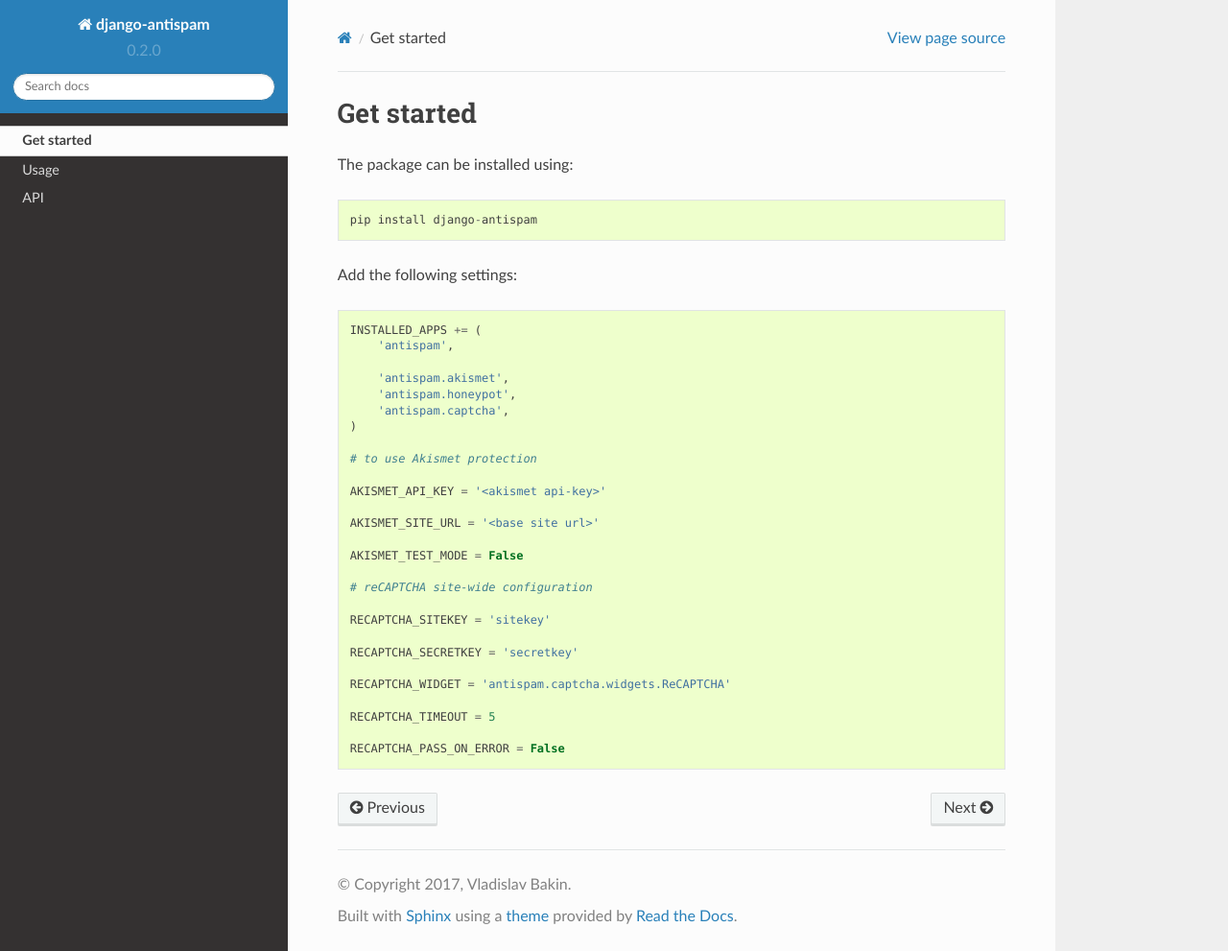
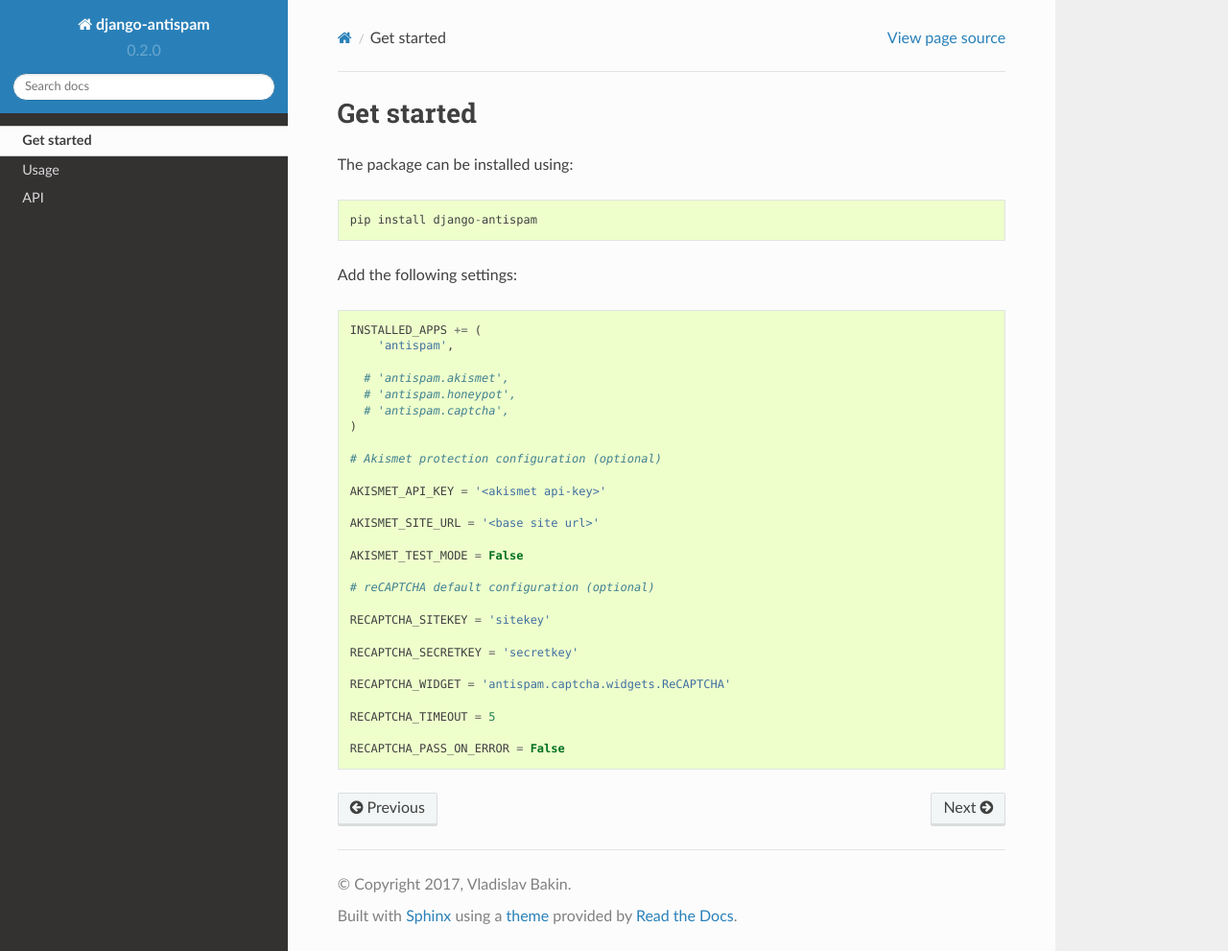
Before and after one commit to mixkorshun/django-antispam, a Sphinx documentation site: the page built from docs/getstarted.rst, in a window 1280 px wide and 991 px high. Shown: the whole window at 96% size. Built offline with Sphinx 7.4.7 and the Read the Docs theme 2.0.0, drawn with Linux system fonts in a browser that asks for light colours.

Commit message:
update docs: correct grammar mistakes

```diff
--- a/docs/getstarted.rst
+++ b/docs/getstarted.rst
@@ -12,12 +12,12 @@
     INSTALLED_APPS += (
         'antispam',
 
-        'antispam.akismet',
-        'antispam.honeypot',
-        'antispam.captcha',
+      # 'antispam.akismet',
+      # 'antispam.honeypot',
+      # 'antispam.captcha',
     )
 
-    # to use Akismet protection
+    # Akismet protection configuration (optional)
 
     AKISMET_API_KEY = '<akismet api-key>'
 
@@ -25,7 +25,7 @@
 
     AKISMET_TEST_MODE = False
 
-    # reCAPTCHA site-wide configuration
+    # reCAPTCHA default configuration (optional)
 
     RECAPTCHA_SITEKEY = 'sitekey'
 
```
Also changed, not shown: README.rst (+17 -1 lines), docs/usage.rst (+5 -5 lines).
